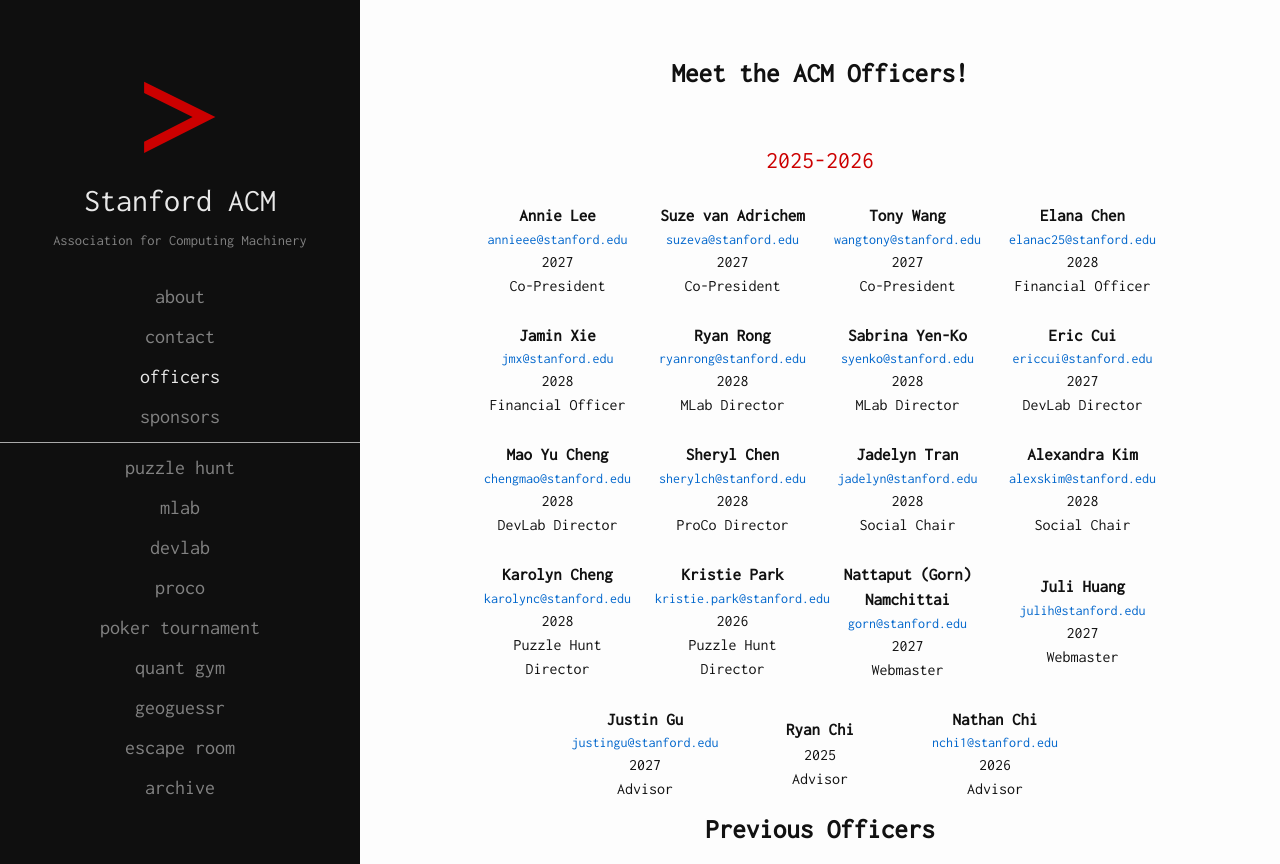
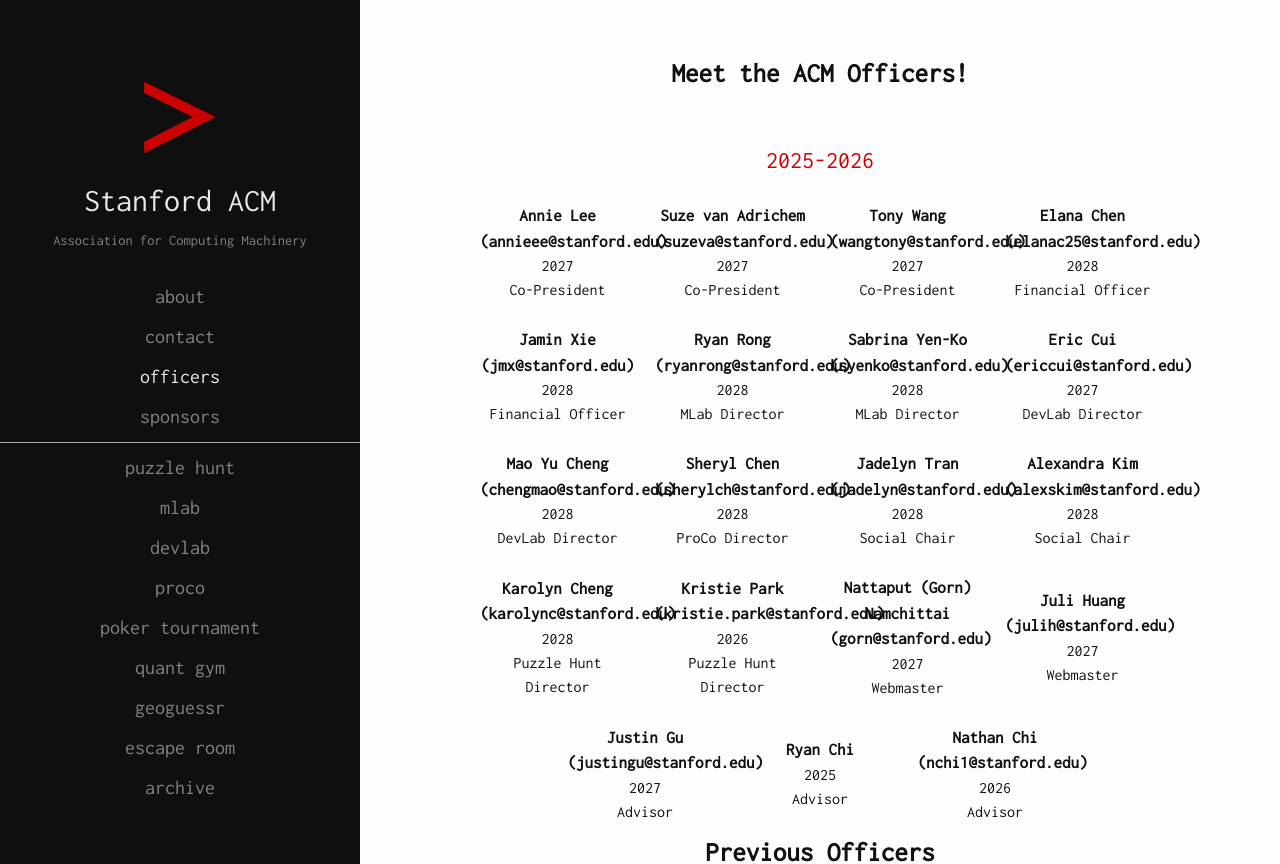
Before and after one commit to EricCui2005/Stanford-ACM, a Next.js app: page /officers in a window 1280 px wide. Shown: the top 864 px of the page. Built offline with nearby package versions, Linux system fonts and the light colour scheme.

Commit message:
deploy: StanfordACM/Stanford-ACM@b0dff22897bacbb5cd7277fa4ff80564cd85bd6b

```diff
--- a/pages/officers.tsx
+++ b/pages/officers.tsx
@@ -16,25 +16,25 @@
 
         {/* Active officers */}
         <People title="2025-2026" startShown={true}>
-          <Person name="Annie Lee" year={2027} position="Co-President" email="annieee@stanford.edu" />
-          <Person name="Suze van Adrichem" year={2027} position="Co-President" email="suzeva@stanford.edu" />
-          <Person name="Tony Wang" year={2027} position="Co-President" email="wangtony@stanford.edu" />
-          <Person name="Elana Chen" year={2028} position="Financial Officer" email="elanac25@stanford.edu" />
-          <Person name="Jamin Xie" year={2028} position="Financial Officer" email="jmx@stanford.edu" />
-          <Person name="Ryan Rong" year={2028} position="MLab Director" email="ryanrong@stanford.edu" />
-          <Person name="Sabrina Yen-Ko" year={2028} position="MLab Director" email="syenko@stanford.edu" />
-          <Person name="Eric Cui" year={2027} position="DevLab Director" email="ericcui@stanford.edu" />
-          <Person name="Mao Yu Cheng" year={2028} position="DevLab Director" email="chengmao@stanford.edu" />
-          <Person name="Sheryl Chen" year={2028} position="ProCo Director" email="sherylch@stanford.edu" />
-          <Person name="Jadelyn Tran" year={2028} position="Social Chair" email="jadelyn@stanford.edu" />
-          <Person name="Alexandra Kim" year={2028} position="Social Chair" email="alexskim@stanford.edu" />
-          <Person name="Karolyn Cheng" year={2028} position="Puzzle Hunt Director" email="karolync@stanford.edu" />
-          <Person name="Kristie Park" year={2026} position="Puzzle Hunt Director" email="kristie.park@stanford.edu" />
-          <Person name="Nattaput (Gorn) Namchittai" year={2027} position="Webmaster" email="gorn@stanford.edu" />
-          <Person name="Juli Huang" year={2027} position="Webmaster" email="julih@stanford.edu" />
-          <Person name="Justin Gu" year={2027} position="Advisor" email="justingu@stanford.edu" />
+          <Person name="Annie Lee (annieee@stanford.edu)" year={2027} position="Co-President" />
+          <Person name="Suze van Adrichem (suzeva@stanford.edu)" year={2027} position="Co-President" />
+          <Person name="Tony Wang (wangtony@stanford.edu)" year={2027} position="Co-President" />
+          <Person name="Elana Chen (elanac25@stanford.edu)" year={2028} position="Financial Officer" />
+          <Person name="Jamin Xie (jmx@stanford.edu)" year={2028} position="Financial Officer" />
+          <Person name="Ryan Rong (ryanrong@stanford.edu)" year={2028} position="MLab Director" />
+          <Person name="Sabrina Yen-Ko (syenko@stanford.edu)" year={2028} position="MLab Director" />
+          <Person name="Eric Cui (ericcui@stanford.edu)" year={2027} position="DevLab Director" />
+          <Person name="Mao Yu Cheng (chengmao@stanford.edu)" year={2028} position="DevLab Director" />
+          <Person name="Sheryl Chen (sherylch@stanford.edu)" year={2028} position="ProCo Director" />
+          <Person name="Jadelyn Tran (jadelyn@stanford.edu)" year={2028} position="Social Chair" />
+          <Person name="Alexandra Kim (alexskim@stanford.edu)" year={2028} position="Social Chair" />
+          <Person name="Karolyn Cheng (karolync@stanford.edu)" year={2028} position="Puzzle Hunt Director" />
+          <Person name="Kristie Park (kristie.park@stanford.edu)" year={2026} position="Puzzle Hunt Director" />
+          <Person name="Nattaput (Gorn) Namchittai (gorn@stanford.edu)" year={2027} position="Webmaster" />
+          <Person name="Juli Huang (julih@stanford.edu)" year={2027} position="Webmaster" />
+          <Person name="Justin Gu (justingu@stanford.edu)" year={2027} position="Advisor" />
           <Person name="Ryan Chi" year={2025} position="Advisor" />
-          <Person name="Nathan Chi" year={2026} position="Advisor" email="nchi1@stanford.edu" />
+          <Person name="Nathan Chi (nchi1@stanford.edu)" year={2026} position="Advisor" />
         </People>
 
         <Title>Previous Officers</Title>
```
